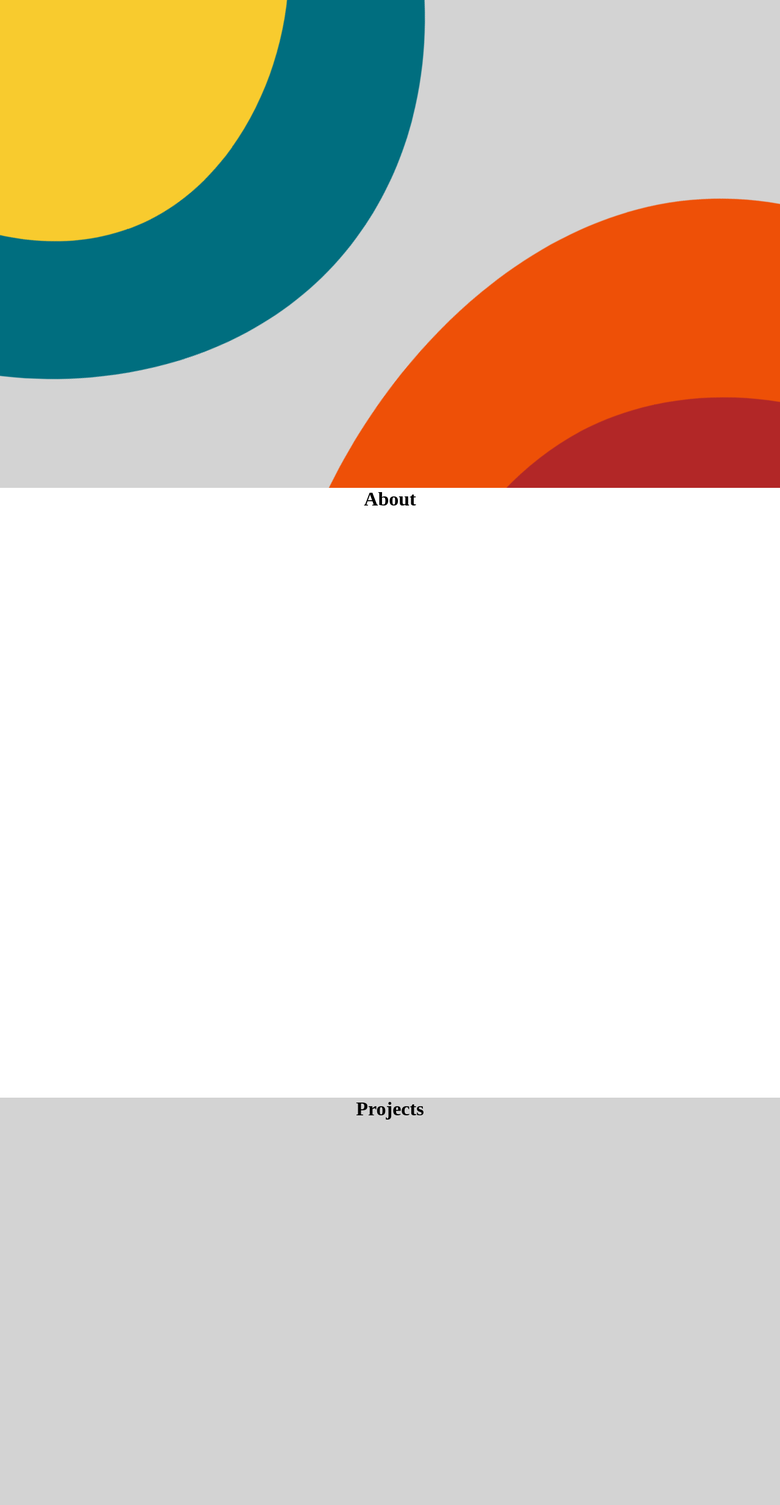
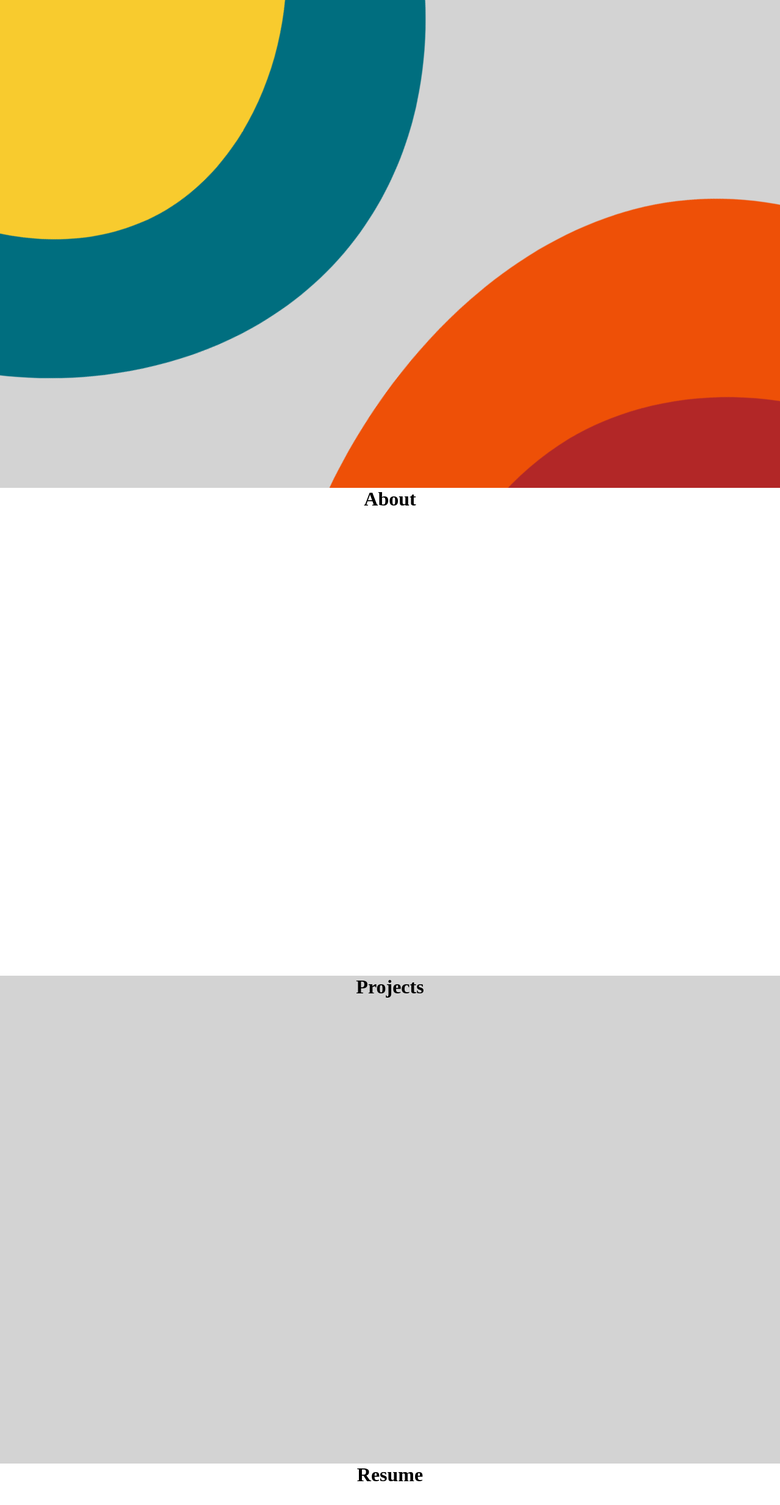
Before and after one commit to JackPadalino/Portfolio-Site, a React (Vite) app: page /contact in a window 1280 px wide. Shown: the top 2468 px of the page at 61% size. Built offline with nearby package versions, Linux system fonts and the light colour scheme.

Commit message:
adjusted height of component container to be 100vh

```diff
--- a/src/components/About/About.css
+++ b/src/components/About/About.css
@@ -1,3 +1,3 @@
 #about-container {
-  height: 1000px;
+  height: 100vh;
 }
--- a/src/components/Contact/Contact.css
+++ b/src/components/Contact/Contact.css
@@ -1,4 +1,4 @@
 #contact-container {
-  height: 1000px;
+  height: 100vh;
   background-color: lightgray;
 }
--- a/src/components/Projects/Projects.css
+++ b/src/components/Projects/Projects.css
@@ -1,4 +1,4 @@
 #projects-container {
-  height: 1000px;
+  height: 100vh;
   background-color: lightgray;
 }
--- a/src/components/Resume/Resume.css
+++ b/src/components/Resume/Resume.css
@@ -1,3 +1,3 @@
 #resume-container {
-  height: 1000px;
+  height: 100vh;
 }
```
